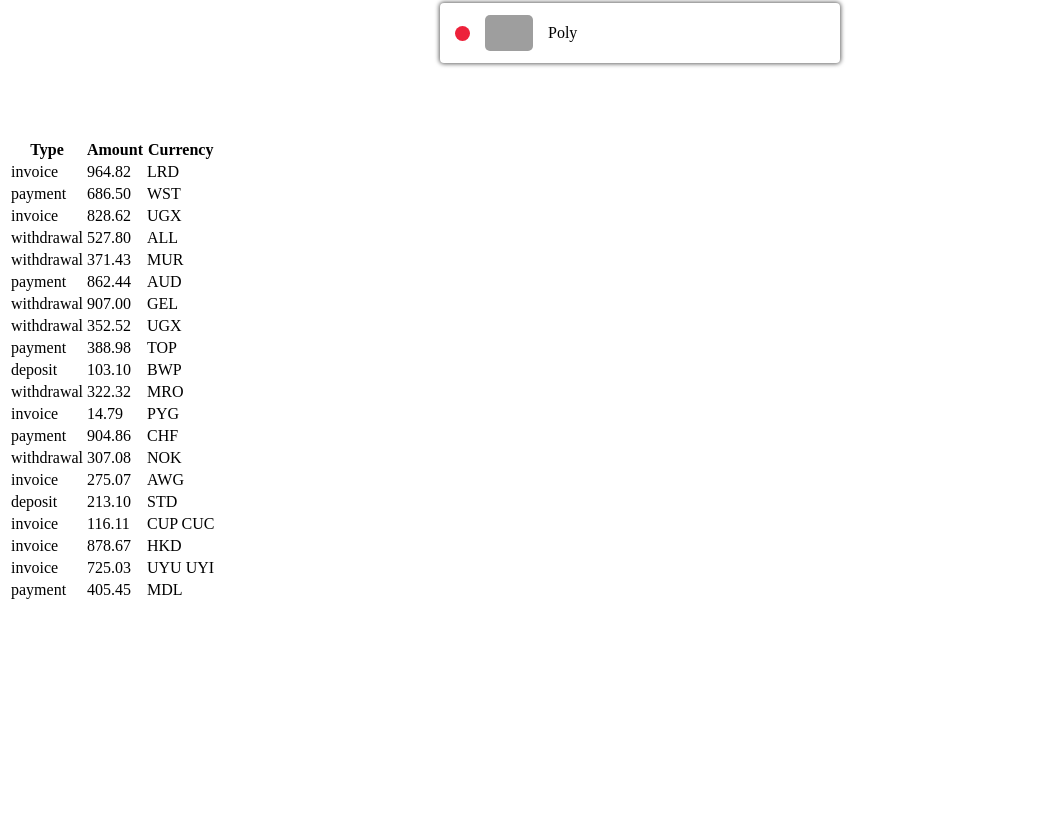
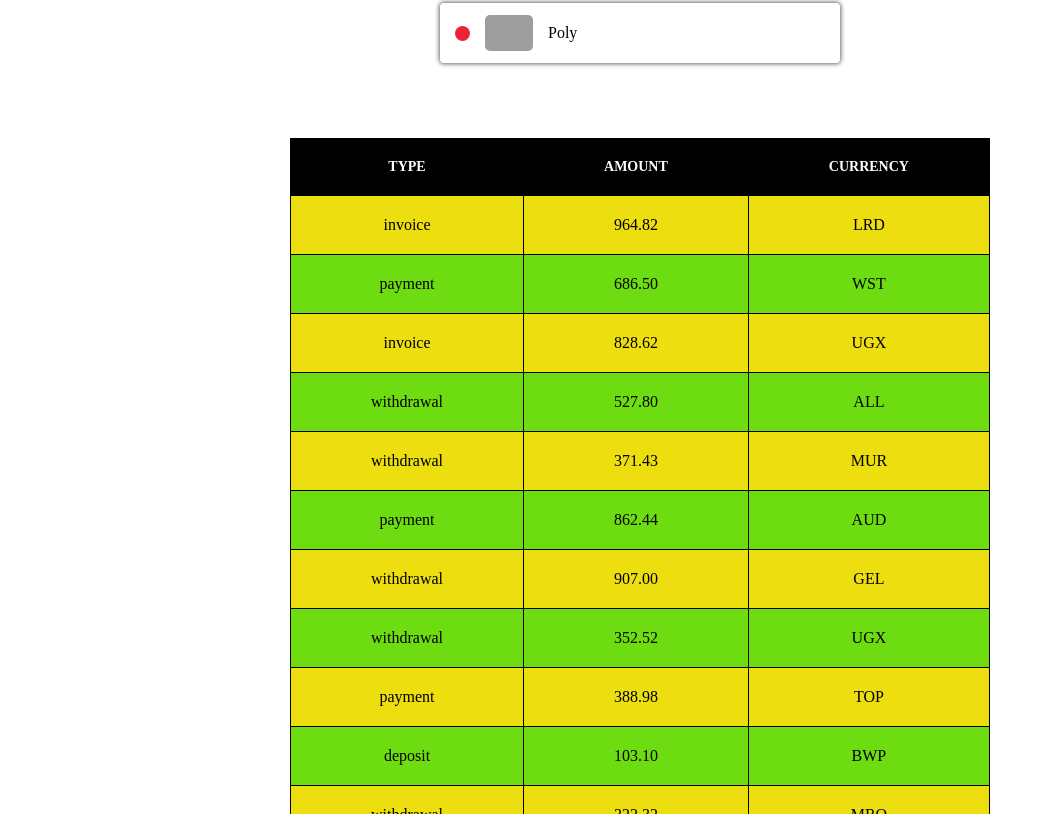
Before and after one commit to LiudmylaObraztsova/goit-react-hw-01-components, a React (Create React App) app: page / in a window 1280 px wide. Shown: the part 986-1800 px from the top of the page, without its empty margins (0-1042 px from the left). Before the commit the page ends 1596 px from the top, so only its background shows below. Built offline with nearby package versions, Linux system fonts and the light colour scheme; grey boxes are pictures that could not be loaded.

Commit message:
edit package json

```diff
--- a/package.json
+++ b/package.json
@@ -2,6 +2,7 @@
   "name": "goit-react-hw-01-components",
   "version": "0.1.0",
   "private": true,
+  "homepage": "https://liudmylaobraztsova.github.io/goit-react-hw-01-components",
   "dependencies": {
     "@testing-library/jest-dom": "^5.14.1",
     "@testing-library/react": "^11.2.7",
--- a/src/components/TransactionHistory/TransactionHistory.js
+++ b/src/components/TransactionHistory/TransactionHistory.js
@@ -2,11 +2,12 @@ import React from "react";
 import PropTypes from 'prop-types'
 
 import Transaction from "./Transaction";
+import styles from './Transaction.module.css'
 
 
 export default function TransactionHistory({items}) {
     return (
-       <table class="transaction-history">
+       <table className={styles.TransactionHistory}>
   <thead>
     <tr>
       <th>Type</th>
```
